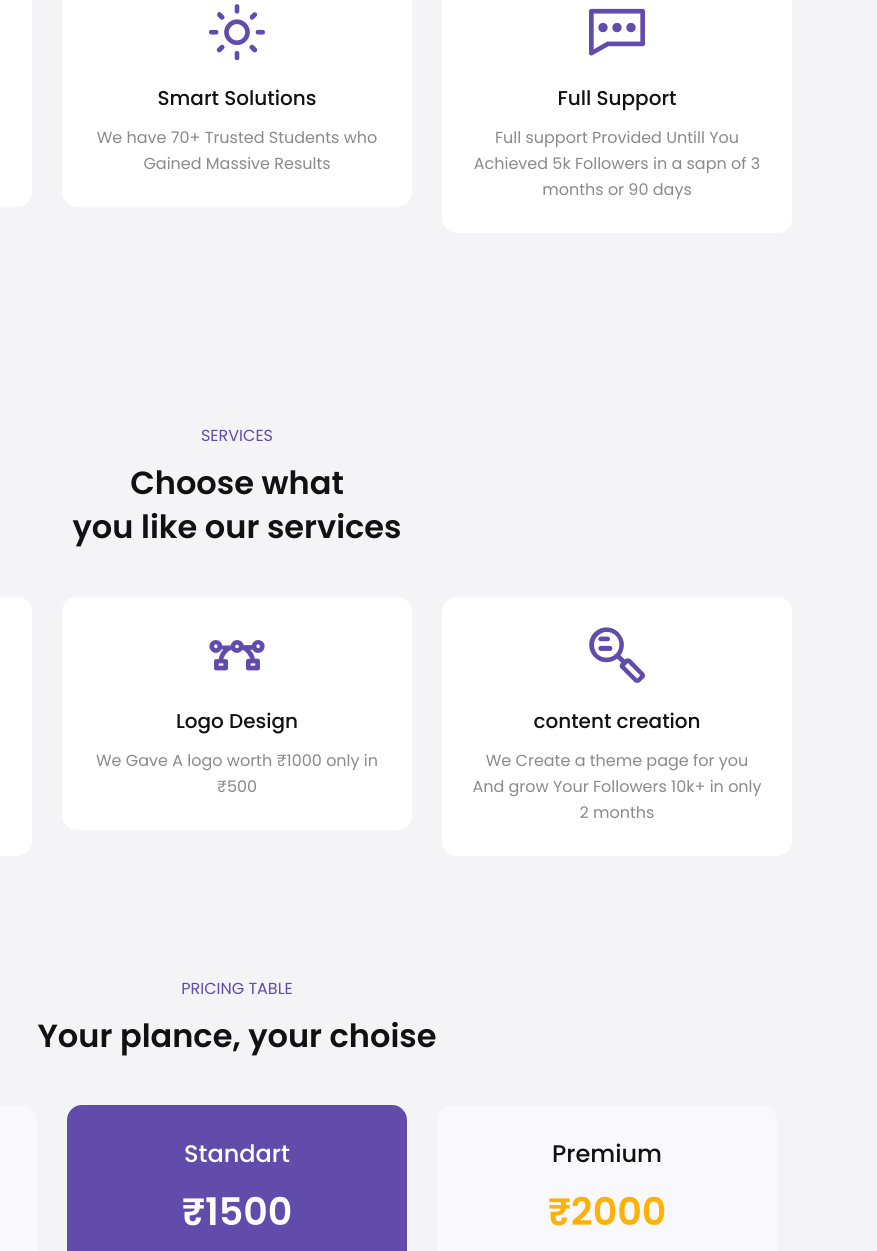
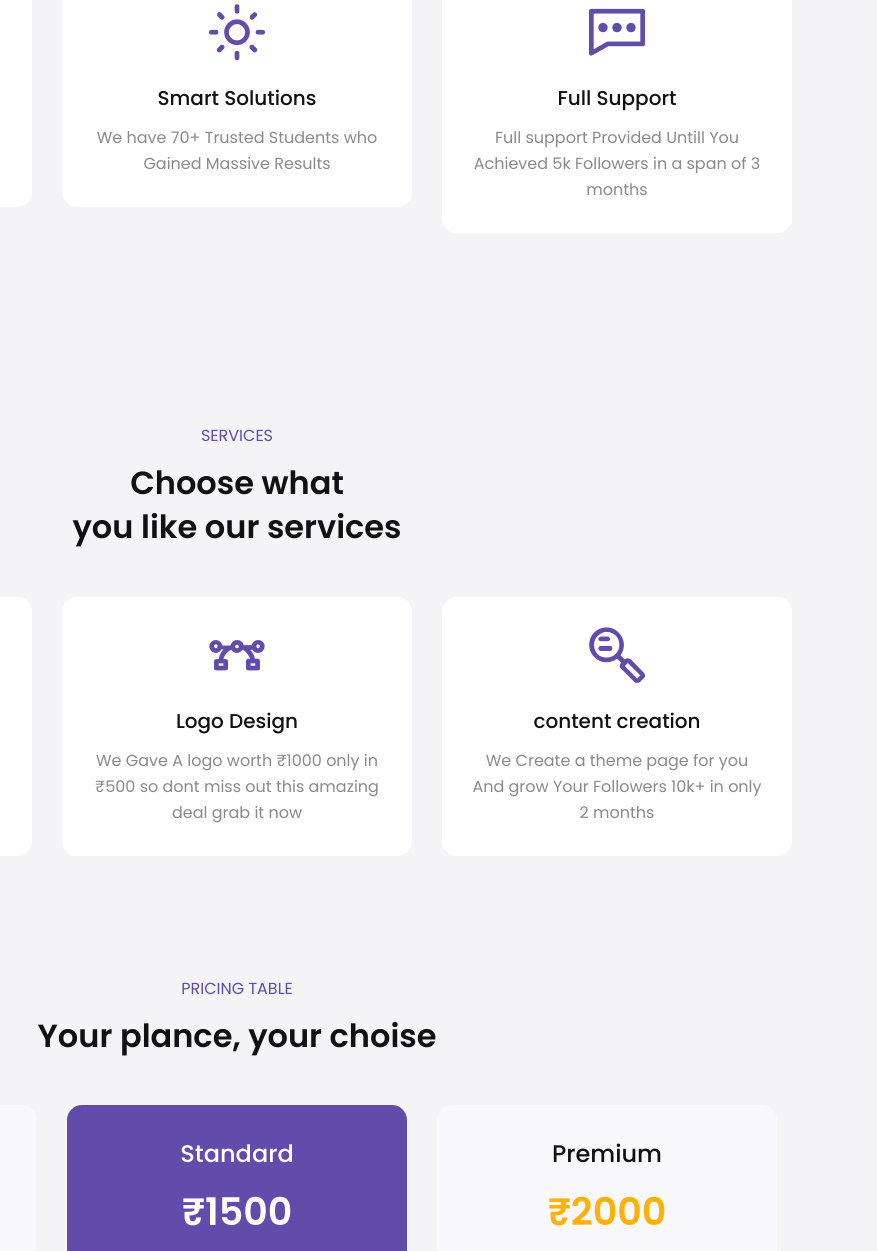
Before and after one commit to abhiguptaaaa/trilliontipp, a plain HTML site: page index.html in a window 1280 px wide. Shown: the part 1080-2331 px from the top of the page, 403-1280 px from the left. Drawn offline with Linux system fonts and the light colour scheme; files whose address does not match are found by name.

Commit message:
Update index.html

```diff
--- a/index.html
+++ b/index.html
@@ -58,7 +58,7 @@
 					<div class="col col-sm-12 col-md-6 col-12">
 						<div class="content">
 							<h5><span class="line"></span>WELCOME TO</h5>
-							<h2> Trilliontip </h2>
+							<h2> TRILLIONTIP </h2>
 							<h2></h2>
 							<ul>
 								<li><a href="#pricing" class="button">BOOK MENTORSHIP</a></li>
@@ -103,7 +103,7 @@
 						<div class="content">
 							<i class="lni lni-comments"></i>
 							<h5>Full Support</h5>
-							<p class="mb-0">Full support Provided Untill You Achieved 5k Followers in a sapn of 3 months or 90 days</p>
+							<p class="mb-0">Full support Provided Untill You Achieved 5k Followers in a span of 3 months</p>
 						</div>
 					</div>
 				</div>
@@ -247,7 +247,7 @@
 						<div class="content">
 							<i class="lni lni-vector"></i>
 							<h5>Logo Design</h5>
-							<p class="mb-0">We Gave A logo worth ₹1000 only in ₹500</p>
+							<p class="mb-0"> We Gave A logo worth ₹1000 only in ₹500 so dont miss out this amazing deal grab it now </p>
 						</div>
 					</div>
 					<div class="col-md-4">
@@ -319,7 +319,7 @@
 					</div>
 					<div class="col-md-4">
 						<div class="content content-center">
-							<h4>Standart</h4>
+							<h4>Standard</h4>
 							<span>₹1500</span>
 							<ul>
 								<li>Video editing</li>
```
